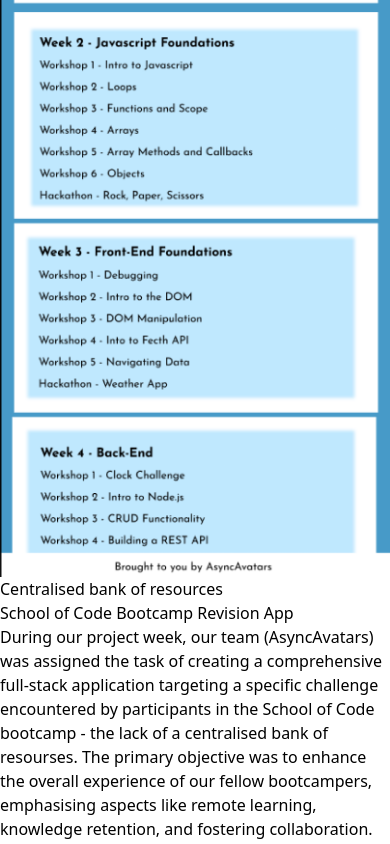
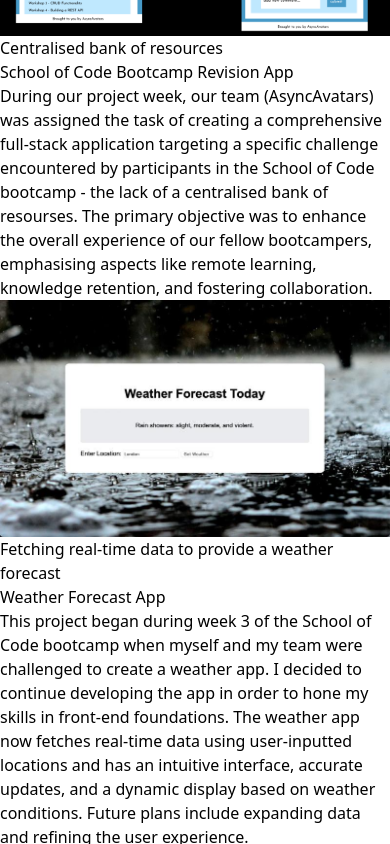
Before and after one commit to HannahMcCabe31/my_portfolio, a React (Vite) app: page / in a window 390 px wide. Shown: the part 1255-2099 px from the top of the page. Built offline with nearby package versions, Linux system fonts and the light colour scheme.

Commit message:
styling projects section

```diff
--- a/src/components/Projects.jsx
+++ b/src/components/Projects.jsx
@@ -10,21 +10,25 @@ export default function Projects() {
             Apps I've Built
           </h1>
           <p className="mx-auto lg:w-2/3 leading-relaxed text-base">
-Over the course of my coding journey so far, I've found that challenging myself to put newly-developed skills to the test and build something has been both incredibly satisfying and an excellent way to hone these skills. Please find below a catalogue of my projects so far. Hover and click on each one to see more information!
+            Over the course of my coding journey so far, I've found that
+            challenging myself to put newly-developed skills to the test and
+            build something has been both incredibly satisfying and an excellent
+            way to hone these skills. Please find below a catalogue of my
+            projects so far. Hover and click on each one to find out more
+            information!
           </p>
         </div>
-        <div className="flex flex-wrap -m-4">
+        <div className="flex flex-wrap -m-4 lg:flex-row lg:justify-center">
           {projects.map((project) => (
             <a
               href={project.link}
               key={project.id}
-              className="w-full sm:w-1/2 p-4"
+              className="w-full p-4 lg:w-1/2 mx-auto flex items-center"
             >
               <div className="relative flex">
-
                 <img
                   alt="gallery"
-                  className="absolute inset-0 h-full object-cover object-center"
+                  className="absolute mx-auto inset-0 h-full object-cover object-center"
                   src={project.image}
                 />
                 <div className="relative z-10 w-full p-8 bg-rose-300 border-4 border-rose-300 opacity-0 hover:opacity-100">
--- a/src/data.js
+++ b/src/data.js
@@ -1,4 +1,5 @@
 import project1Image from "./bootcamp_resources_pic.png"
+import project2Image from "./weather_app_photo.jpeg";
 
 export const projects = [
   {
@@ -8,6 +9,14 @@ export const projects = [
       "During our project week, our team (AsyncAvatars) was assigned the task of creating a comprehensive full-stack application targeting a specific challenge encountered by participants in the School of Code bootcamp - the lack of a centralised bank of resourses. The primary objective was to enhance the overall experience of our fellow bootcampers, emphasising aspects like remote learning, knowledge retention, and fostering collaboration. ",
     image: project1Image,
     link: "https://www.youtube.com/watch?v=9HJvq3dETL8",
+  },
+  {
+    title: "Weather Forecast App",
+    subtitle: "Fetching real-time data to provide a weather forecast",
+    description:
+      "This project began during week 3 of the School of Code bootcamp when myself and my team were challenged to create a weather app. I decided to continue developing the app in order to hone my skills in front-end foundations. The weather app now fetches real-time data using user-inputted locations and has an intuitive interface, accurate updates, and a dynamic display based on weather conditions. Future plans include expanding data and refining the user experience.",
+    image: project2Image,
+    link: "https://github.com/HannahMcCabe31/Weather_app",
   },
   // {
   //   title: "",
```
Also changed, not shown: src/bootcamp_resources_pic.png, src/weather_app_photo.jpeg (added).
